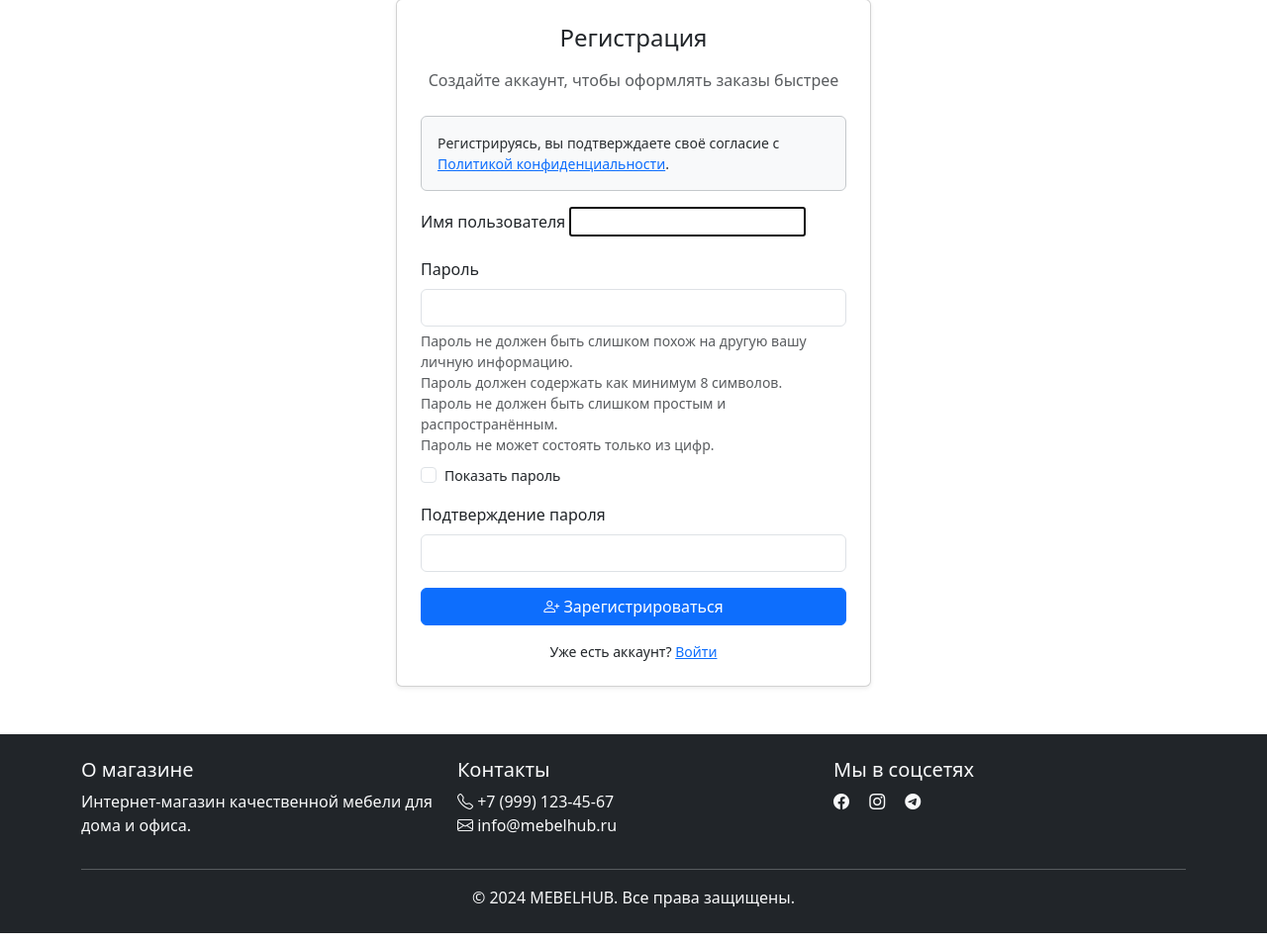
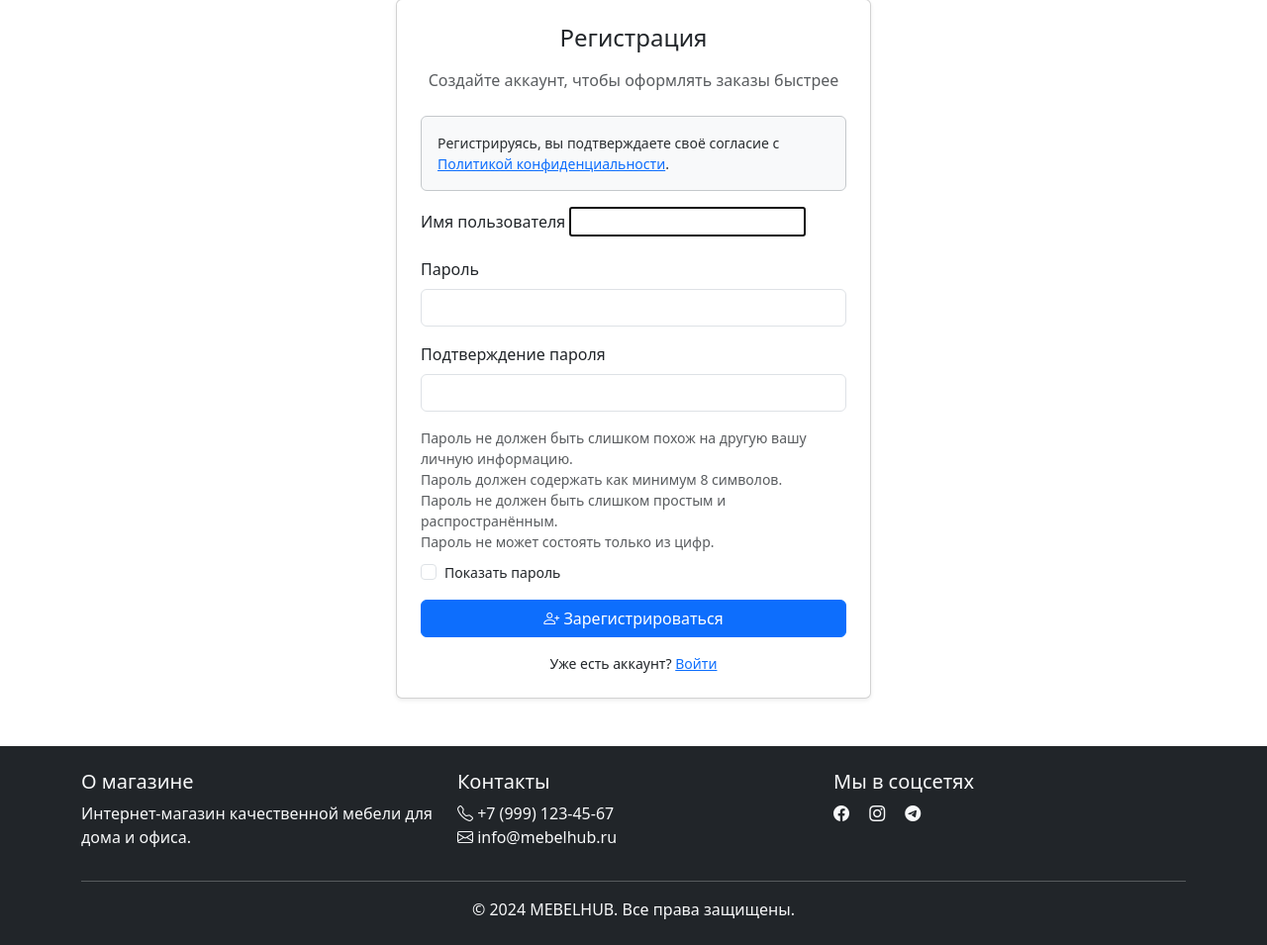
Before and after one commit to abzproger/myshop, a Django app: page /users/signup/ in a window 1280 px wide. Shown: the part 57-1012 px from the top of the page at 99% size. Run offline with Django 5.2, Linux system fonts and the light colour scheme.

Commit message:
зменён порядок блоков в регистрации: теперь сначала пароль, затем подтверждение, затем информация о пароле и чекбокс 'оказать пароль'. стальное оставлено без изменений.

```diff
--- a/templates/users/signup.html
+++ b/templates/users/signup.html
@@ -50,9 +50,17 @@
                         {{ form.password1 }}
                         {% if form.password1.errors %}
                             <div class="text-danger small">{{ form.password1.errors.0 }}</div>
-                        {% else %}
-                            <div class="form-text">{{ form.password1.help_text|safe }}</div>
                         {% endif %}
+                    </div>
+                    <div class="mb-3">
+                        <label for="{{ form.password2.id_for_label }}" class="form-label">Подтверждение пароля</label>
+                        {{ form.password2 }}
+                        {% if form.password2.errors %}
+                        <div class="text-danger small">{{ form.password2.errors.0 }}</div>
+                        {% endif %}
+                    </div>
+                    <div class="mb-3">
+                        <div class="form-text mb-2">{{ form.password1.help_text|safe }}</div>
                         <div class="form-check mt-2">
                             <input class="form-check-input js-toggle-password" type="checkbox"
                                    id="show-password1"
@@ -61,13 +69,6 @@
                                 Показать пароль
                             </label>
                         </div>
-                    </div>
-                    <div class="mb-3">
-                        <label for="{{ form.password2.id_for_label }}" class="form-label">Подтверждение пароля</label>
-                        {{ form.password2 }}
-                        {% if form.password2.errors %}
-                        <div class="text-danger small">{{ form.password2.errors.0 }}</div>
-                        {% endif %}
                     </div>
 
                     <button type="submit" class="btn btn-primary w-100 mb-3">
```
